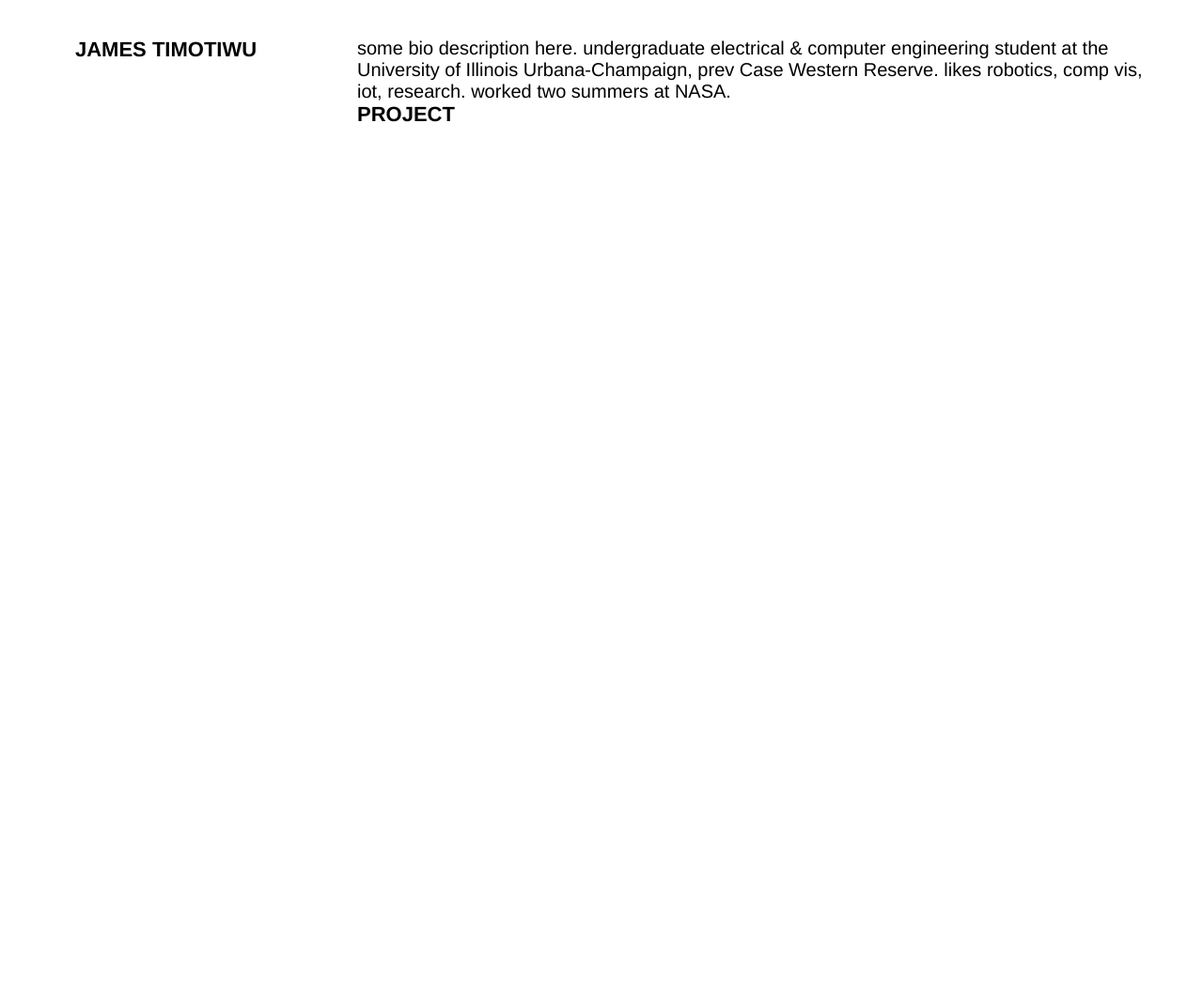
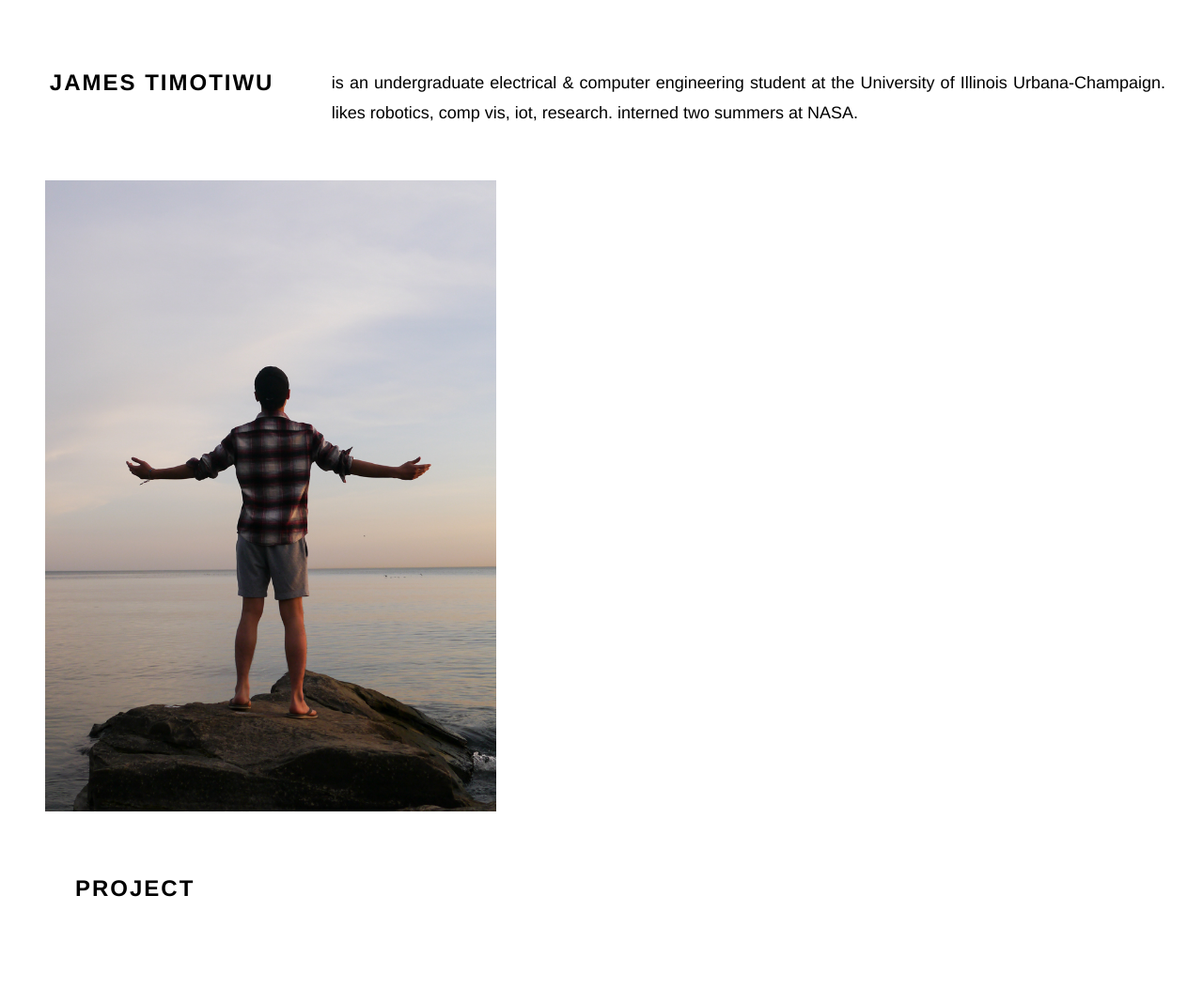
Before and after one commit to jamestimotiwu/jamestimotiwu.github.io, a plain HTML site: page index.html in a window 1280 px wide. Shown: the whole page at 94% size. Before the commit the page ends 800 px from the top, so only its background shows below. Drawn offline with Linux system fonts and the light colour scheme.

Commit message:
added images

```diff
--- a/index.html
+++ b/index.html
@@ -3,7 +3,7 @@
 <html>
     <meta charset="UTF-8">
     <head>
-        <title>James</title>
+        <title>jt - james timotiwu</title>
     </head>
 
     <style type="text/css">
@@ -14,6 +14,23 @@
             float: none !important;
         }
 
+        body:after {
+            content: '';
+            display: block;
+            clear: both;
+        }
+
+        a {
+            color: #000;
+            text-decoration:none;
+        }
+
+        a:hover {
+            color: #00A0C6;
+            text-decoration: none;
+            cursor:pointer;
+        }
+
         .block-parent {
 
         }
@@ -21,36 +38,58 @@
         .header {
             /* margin-top: 40px;
             margin-left: 40px; */
-           /* border: 3px solid red; */
-            height: 200px; /*modified*/
+
+            /* border: 3px solid red;*/
+            height: 15vh; /*modified*/
             width: 300px; /*modified*/
-            font-family: 'Helvetica', sans-serif;
+            /*font-family: 'Helvetica', sans-serif;*/
             font-weight: bold;
-            font-size: 22px;
+            font-size: 24px;
             text-align: left;
             color: #000;
             /* float left to place text boxes right next to each other */
             float: left;
+
+            letter-spacing: 2px;
+            text-transform: uppercase;
         }
 
-        .bio {
+        .block-bio {
+            overflow: hidden; /* keeps float in box */
             /* border: 3px solid blue;*/
-            margin-top: 40px;
-            margin-left: 40px;
+            margin-top: 9vh;
+            margin-left: 1vw;
+            font-family: 'Helvetica', sans-serif;
+            font-size: 18px;
+            text-align: justify;
+            color: #000;
+            /*min height size of browser*/
+           /* float: left; */
+            line-height: 32px;
+        }
+
+        .block-project {
+            overflow: hidden; /* keeps float in box */
+            /* border: 3px solid blue; */
+            margin-top: 8vh;
+            margin-left: 5vh;
             font-family: 'Helvetica', sans-serif;
             font-size: 20px;
             text-align: left;
             color: #000;
            /* float: left; */
-
+        }
     </style>
 
     <link href="https://fonts.googleapis.com/css?family=Titillium+Web:400,600,400italic,300italic,600italic|Source+Sans+Pro:400,300,600,400italic,600italic" rel="stylesheet" type="text/css">
 
     <body>
-        <div class="bio">
-        <div class="header">JAMES TIMOTIWU</div>
-        some bio description here. undergraduate electrical & computer engineering student at the University of Illinois Urbana-Champaign, prev Case Western Reserve. likes robotics, comp vis, iot, research. worked two summers at NASA. <div>
+        <div class="block-bio">
+            <div class="header">james timotiwu</div>
+            is an undergraduate electrical & computer engineering student at the <a href="https://www.ece.illinois.edu"> University of Illinois Urbana-Champaign.</a> likes robotics, comp vis, iot, research. interned two summers at NASA.</div>
+        <img style="height:40%; width:40%; margin-left: 1vh" src="images/bio.jpg" >
+        <div id="project" class="block-project">
         <div class="header">PROJECT</div>
+        </div>
     </body>
 </html>
```
Also changed, not shown: images/bio.jpg (added), 2 other files.
